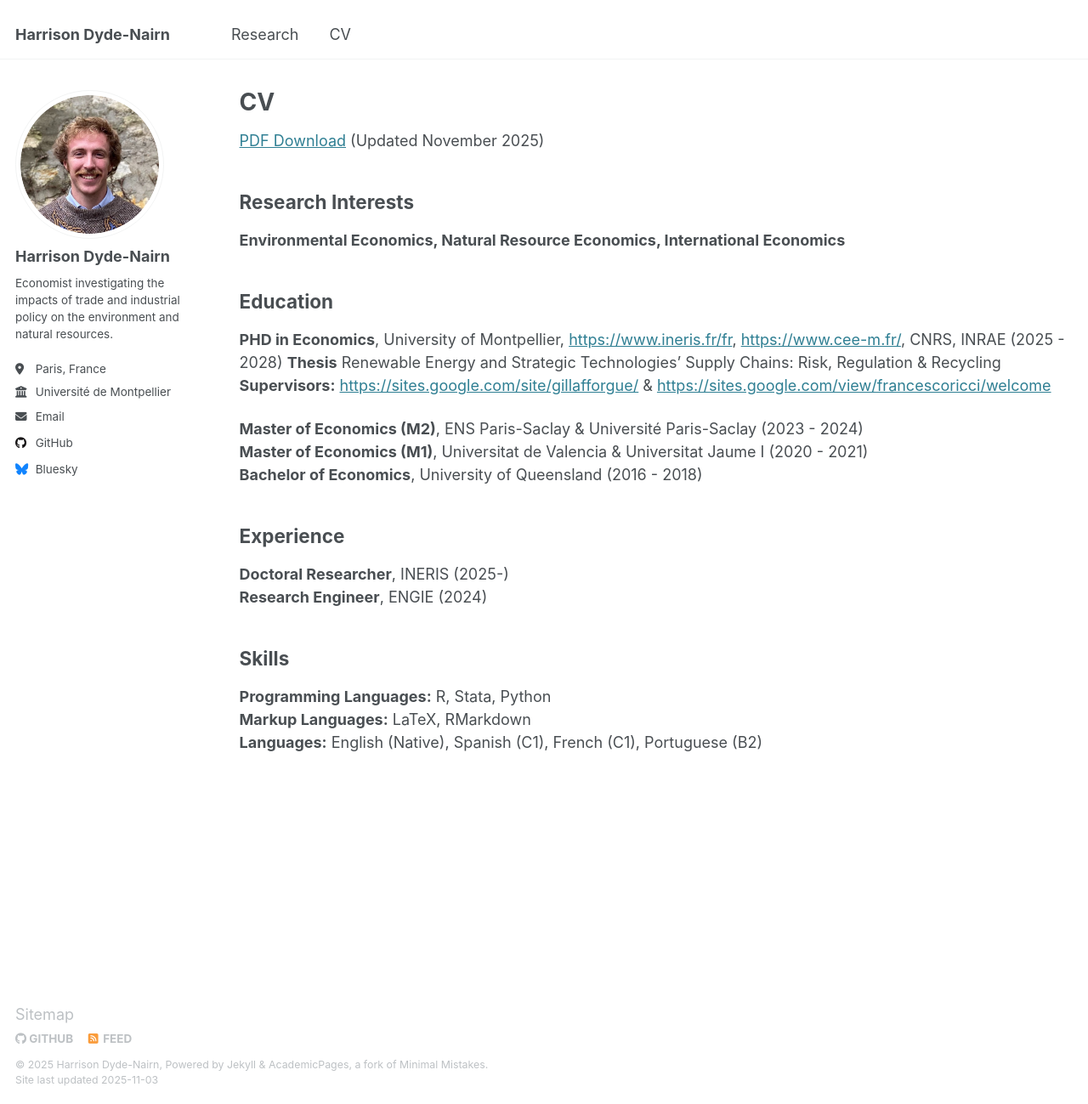
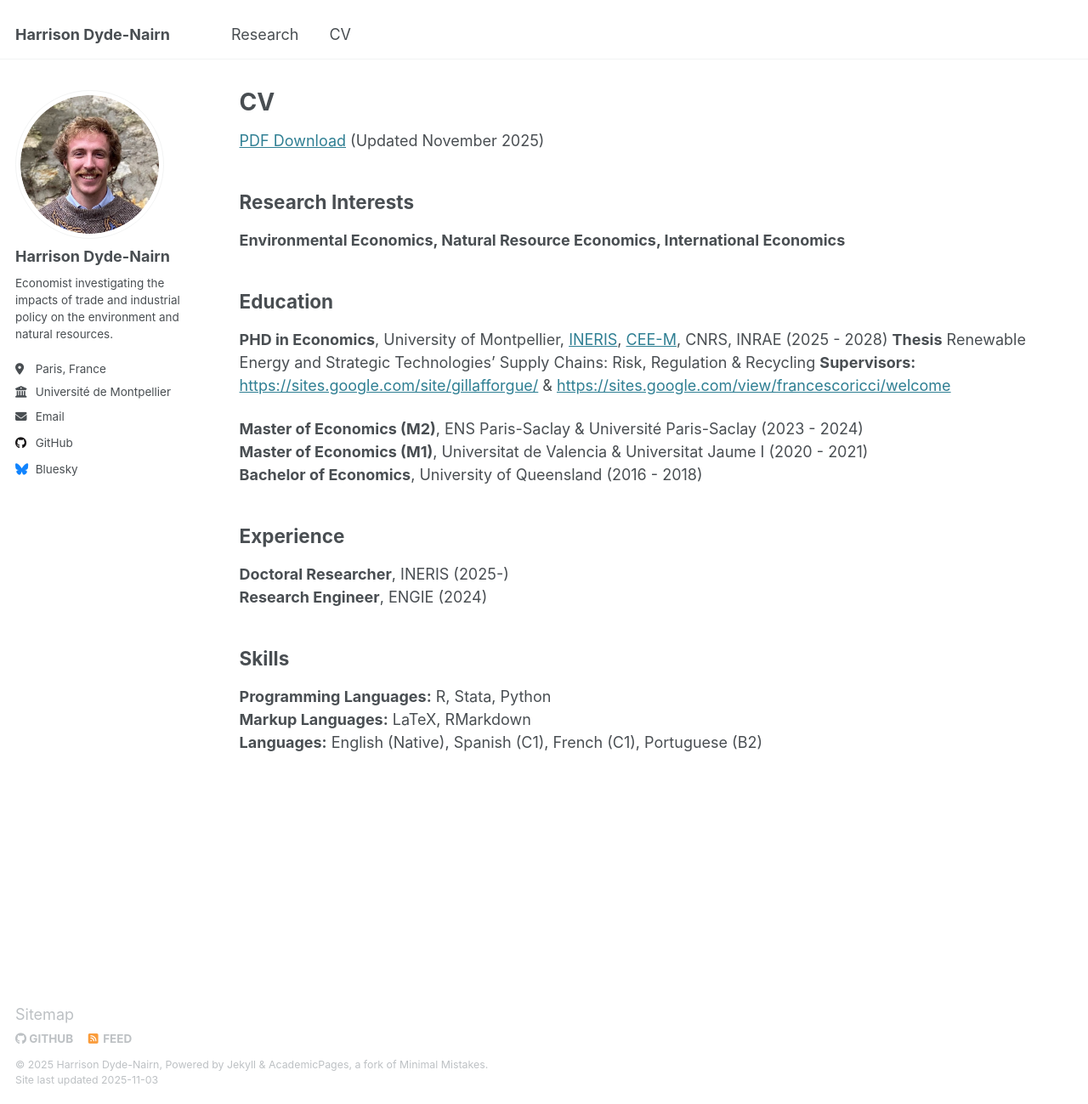
Before and after one commit to hdydenairn/hdydenairn.github.io, a Jekyll site: the page built from _pages/cv.md, in a window 1280 px wide and 1299 px high. Shown: the whole window at 85% size. Built offline with Jekyll 4.4.1, drawn with Linux system fonts in a browser that asks for light colours; some of the changed lines change nothing that is shown.

Commit message:
Update cv.md

```diff
--- a/_pages/cv.md
+++ b/_pages/cv.md
@@ -16,7 +16,7 @@ redirect_from:
 
 ## Education
 
-**PHD in Economics**, University of Montpellier, [https://www.ineris.fr/fr](INERIS),  [https://www.cee-m.fr/](CEE-M), CNRS, INRAE (2025 - 2028)
+**PHD in Economics**, University of Montpellier, [INERIS](https://www.ineris.fr/fr),  [CEE-M](https://www.cee-m.fr/), CNRS, INRAE (2025 - 2028)
 **Thesis** Renewable Energy and Strategic Technologies’ Supply Chains:  Risk, Regulation & Recycling
 **Supervisors:** [https://sites.google.com/site/gillafforgue/](Gilles Lafforgue) & [https://sites.google.com/view/francescoricci/welcome](Francesco Ricci)
 
```
